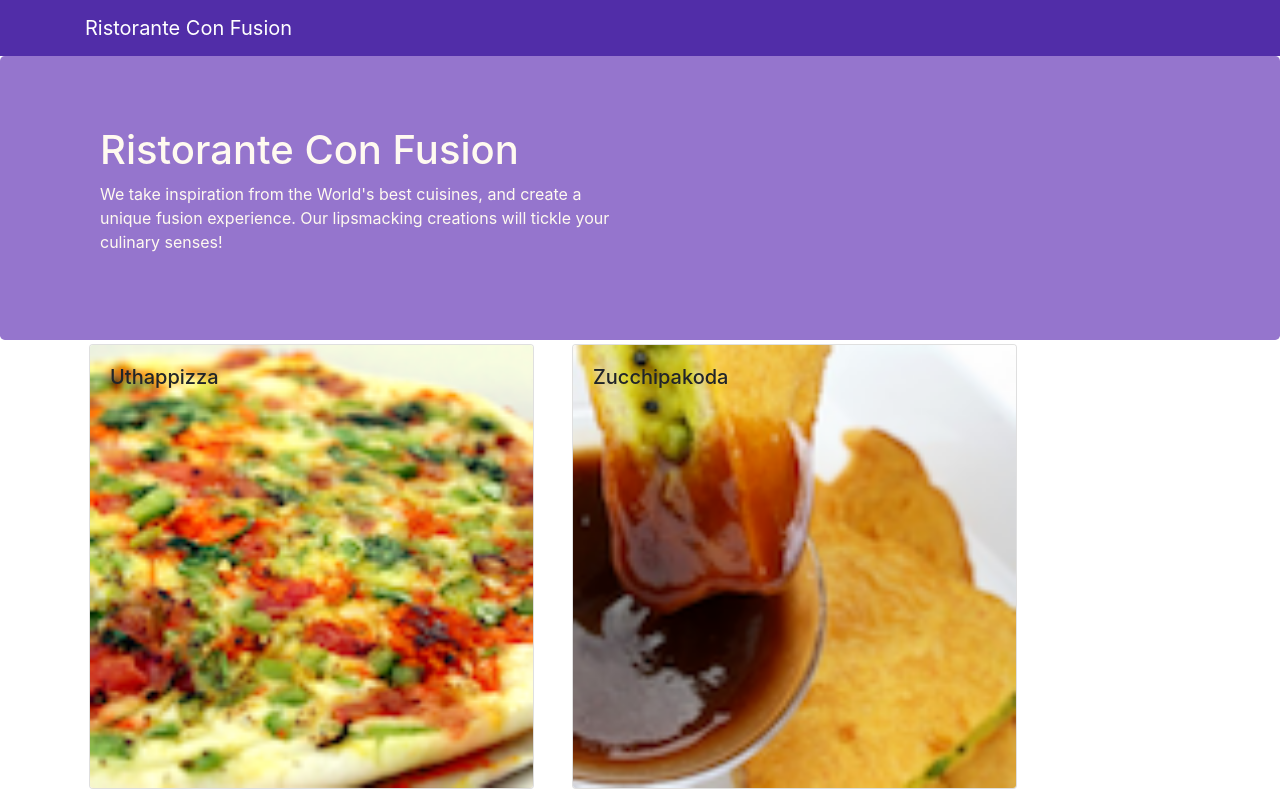
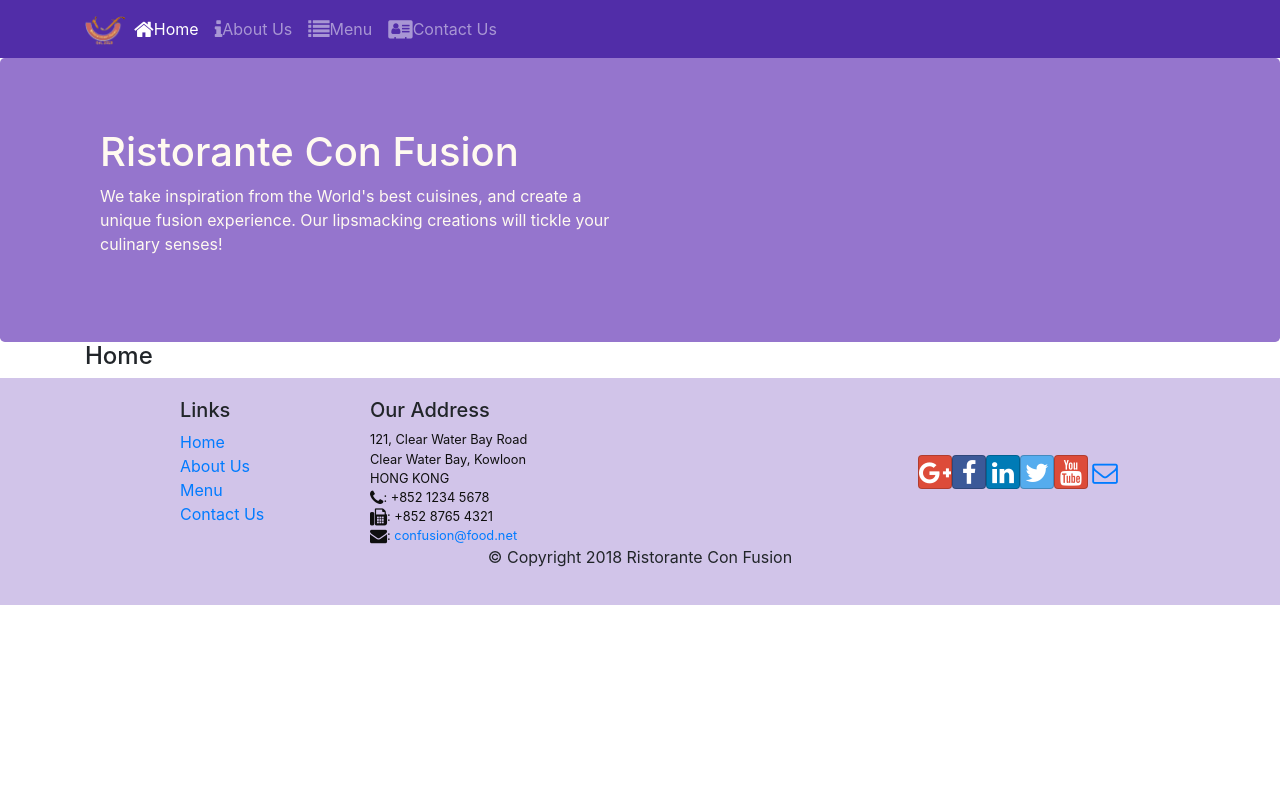
Before and after one commit to kimoon17/hkust_first_react_app, a React (Create React App) app: page /home in a window 1280 px wide. Shown: the top 795 px of the page. Built offline with nearby package versions, Linux system fonts and the light colour scheme.

Commit message:
react router

```diff
--- a/package.json
+++ b/package.json
@@ -13,6 +13,7 @@
     "react": "^17.0.1",
     "react-dom": "^17.0.1",
     "react-popper": "0.9.2",
+    "react-router-dom": "4.2.2",
     "react-scripts": "4.0.3",
     "reactstrap": "5.0.0",
     "web-vitals": "^1.0.1"
--- a/src/App.js
+++ b/src/App.js
@@ -1,14 +1,16 @@
-import Main from './components/MainComponent';
-import './App.css';
-import { Component } from 'react';
+import Main from "./components/MainComponent";
+import "./App.css";
+import { Component } from "react";
+import { BrowserRouter } from "react-router-dom";
 
 class App extends Component {
-
   render() {
     return (
-      <div>
-        <Main />
-      </div>
+      <BrowserRouter>
+        <div>
+          <Main />
+        </div>
+      </BrowserRouter>
     );
   }
 }
--- a/src/components/FooterComponent.js
+++ b/src/components/FooterComponent.js
@@ -1,4 +1,5 @@
 import React from "react";
+import { Link } from "react-router-dom";
 
 function Footer(props) {
   return (
@@ -9,16 +10,16 @@
             <h5>Links</h5>
             <ul className="list-unstyled">
               <li>
-                <a href="#">Home</a>
+                <Link to="/home">Home</Link>
               </li>
               <li>
-                <a href="#">About</a>
+                <Link to="/aboutus">About Us</Link>
               </li>
               <li>
-                <a href="#">Menu</a>
+                <Link to="/menu">Menu</Link>
               </li>
               <li>
-                <a href="contactus.html">Contact</a>
+                <Link to="/contactus">Contact Us</Link>
               </li>
             </ul>
           </div>
--- a/src/components/HeaderComponent.js
+++ b/src/components/HeaderComponent.js
@@ -1,13 +1,71 @@
 import React, { Component } from "react";
-import { Navbar, NavbarBrand, Jumbotron } from "reactstrap";
+import {
+  Navbar,
+  NavbarBrand,
+  Nav,
+  NavbarToggler,
+  Collapse,
+  NavItem,
+  Jumbotron,
+} from "reactstrap";
+import { NavLink } from "react-router-dom";
+class Header extends Component {
+  constructor(props) {
+    super(props);
+    this.state = {
+      isNavOpen: false,
+    };
+    this.toggleNav = this.toggleNav.bind(this);
+  }
 
-class Header extends Component {
+  toggleNav() {
+    this.setState({
+      isNavOpen: !this.state.isNavOpen,
+    });
+  }
+
   render() {
     return (
       <React.Fragment>
-        <Navbar dark>
+        <Navbar dark expand="md">
           <div className="container">
-            <NavbarBrand href="/">Ristorante Con Fusion</NavbarBrand>
+            <NavbarToggler onClick={this.toggleNav} />
+            <NavbarBrand className="mr-auto" href="/">
+              <img
+                src="assets/images/logo.png"
+                height="30"
+                width="41"
+                alt="Ristorante Con Fusion"
+              />
+            </NavbarBrand>
+            <Collapse isOpen={this.state.isNavOpen} navbar>
+              <Nav navbar>
+                <NavItem>
+                  <NavLink className="nav-link" to="/home">
+                    <span className="fa fa-home fa-lg"></span>
+                    Home
+                  </NavLink>
+                </NavItem>
+                <NavItem>
+                  <NavLink className="nav-link" to="/aboutus">
+                    <span className="fa fa-info fa-lg"></span>
+                    About Us
+                  </NavLink>
+                </NavItem>
+                <NavItem>
+                  <NavLink className="nav-link" to="/menu">
+                    <span className="fa fa-list fa-lg"></span>
+                    Menu
+                  </NavLink>
+                </NavItem>
+                <NavItem>
+                  <NavLink className="nav-link" to="/contactus">
+                    <span className="fa fa-address-card fa-lg"></span>
+                    Contact Us
+                  </NavLink>
+                </NavItem>
+              </Nav>
+            </Collapse>
           </div>
         </Navbar>
         <Jumbotron>
@@ -15,7 +73,11 @@
             <div className="row row-header">
               <div className="col-12 col-sm-6">
                 <h1>Ristorante Con Fusion</h1>
-                        <p>We take inspiration from the World's best cuisines, and create a unique fusion experience. Our lipsmacking creations will tickle your culinary senses!</p>
+                <p>
+                  We take inspiration from the World's best cuisines, and create
+                  a unique fusion experience. Our lipsmacking creations will
+                  tickle your culinary senses!
+                </p>
               </div>
             </div>
           </div>
--- /dev/null
+++ b/src/components/HomeComponent.js
@@ -0,0 +1,11 @@
+import React from "react";
+
+function Home(props) {
+  return (
+    <div className="container">
+      <h4>Home</h4>
+    </div>
+  );
+}
+
+export default Home;
--- a/src/components/MainComponent.js
+++ b/src/components/MainComponent.js
@@ -1,9 +1,11 @@
 import Menu from "./MenuComponent";
+import Home from "./HomeComponent";
 import Header from "./HeaderComponent";
 import Footer from "./FooterComponent";
 import { DISHES } from "../shared/dishes";
 import { Component } from "react";
 import DishDetail from "./DishdetailComponent";
+import { Switch, Route, Redirect } from "react-router-dom";
 
 class Main extends Component {
   constructor(props) {
@@ -11,29 +13,25 @@
 
     this.state = {
       dishes: DISHES,
-      selectedDish: null,
     };
   }
 
-  onDishSelect(dishId) {
-    this.setState({ selectedDish: dishId });
-  }
-
   render() {
+    const HomePage = () => {
+      return <Home />;
+    };
     return (
       <div>
         <Header />
-        <Menu
-          dishes={this.state.dishes}
-          onClick={(dishId) => this.onDishSelect(dishId)}
-        />
-        <DishDetail
-          dish={
-            this.state.dishes.filter(
-              (dish) => dish.id === this.state.selectedDish
-            )[0]
-          }
-        />
+        <Switch>
+          <Route path="/home" component={HomePage} />
+          <Route
+            exact
+            path="/menu"
+            component={() => <Menu dishes={this.state.dishes} />}
+          />
+          <Redirect to="/home" />
+        </Switch>
         <Footer />
       </div>
     );
```
Also changed, not shown: 1 other file (tests, documents, lock files or other folders). Lines whose indentation alone changed are shown as unchanged.
